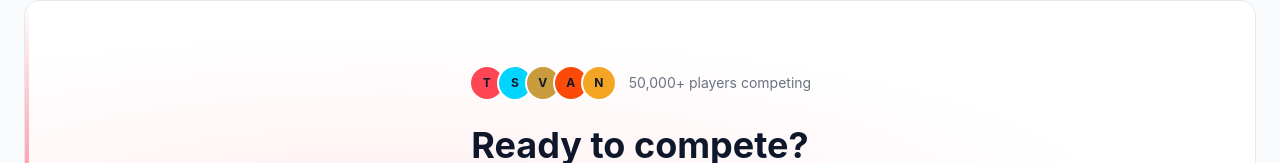
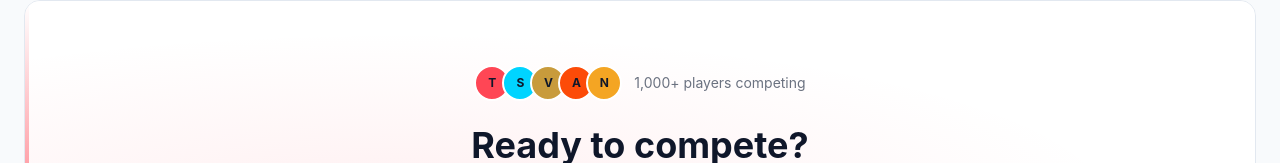
Before and after one commit to Aryan-Mohite/ArenaX_Hostinger, a React (Vite) app in the folder frontend/: page / in a window 1280 px wide. Shown: the part 1844-2007 px from the top of the page. Built offline with nearby package versions, Linux system fonts and the light colour scheme; no server answers.

Commit message:
Player no updated

```diff
--- a/frontend/src/pages/About.jsx
+++ b/frontend/src/pages/About.jsx
@@ -39,7 +39,7 @@ const FEATURES = [
 ];
 
 const STATS = [
-  { value: "50+", label: "Registered players" },
+  { value: "1000+", label: "Registered players" },
   { value: "100+", label: "Tournaments forged" },
   { value: "10+", label: "Games in the Grid" },
   { value: "24 / 7", label: "Live streams" },
--- a/frontend/src/pages/Home.jsx
+++ b/frontend/src/pages/Home.jsx
@@ -381,7 +381,7 @@ export default function Home() {
       >
         <div className="max-w-7xl mx-auto px-4 sm:px-6 py-7 grid grid-cols-2 md:grid-cols-4 gap-6 divide-x divide-surface-border/40">
           {[
-            { label: "Active Players", value: "50+" },
+            { label: "Active Players", value: "1000+" },
             { label: "Tournaments Hosted", value: "100+" },
             { label: "Teams Assembeled", value: "20+" },
             { label: "Games Supported", value: "10+" },
@@ -485,7 +485,7 @@ export default function Home() {
                     <div className="relative w-full aspect-video bg-gradient-to-br from-surface-border/60 to-surface-card flex items-center justify-center overflow-hidden">
                       {s.thumbnail_url ? (
                         <img
-          loading="lazy"
+                          loading="lazy"
                           src={s.thumbnail_url}
                           alt={s.title}
                           className="w-full h-full object-cover"
@@ -617,7 +617,7 @@ export default function Home() {
                 ))}
               </div>
               <p className="text-sm text-gray-400 ml-1">
-                50,000+ players competing
+                1,000+ players competing
               </p>
             </div>
 
```
